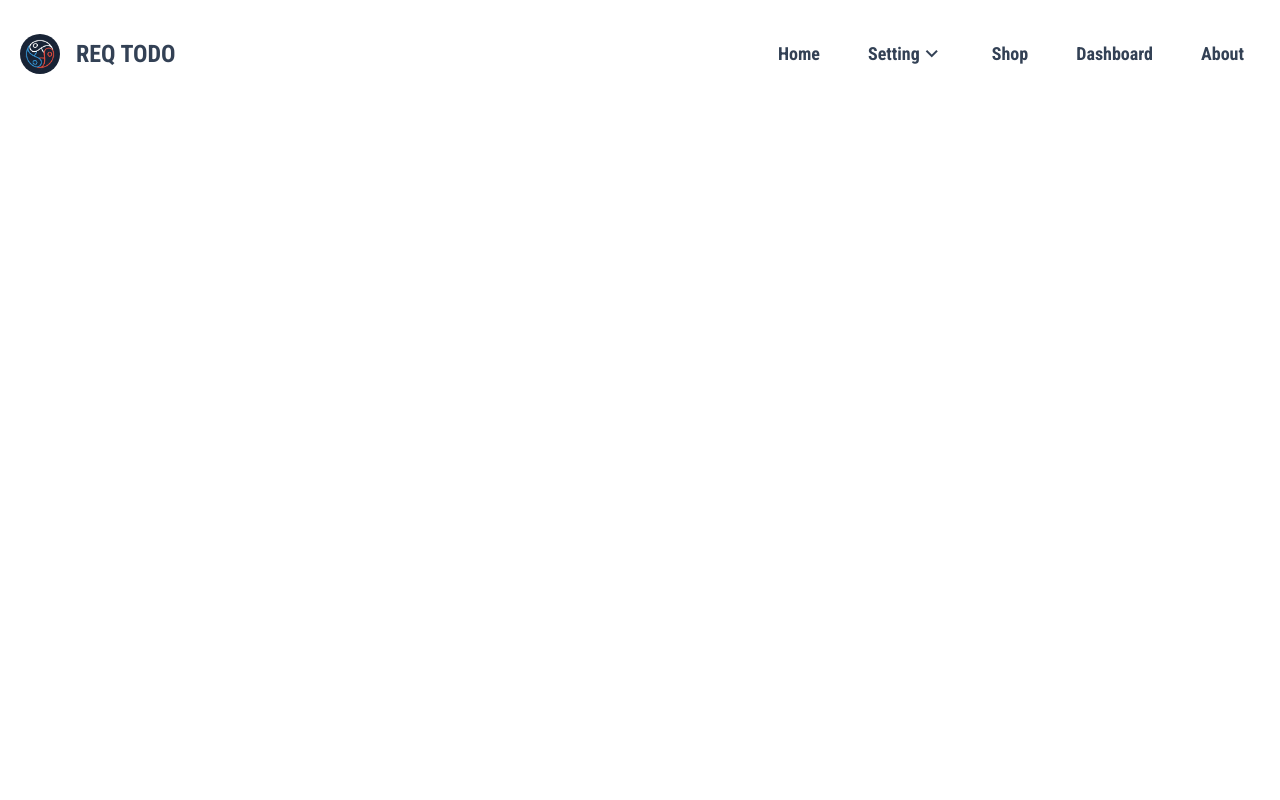
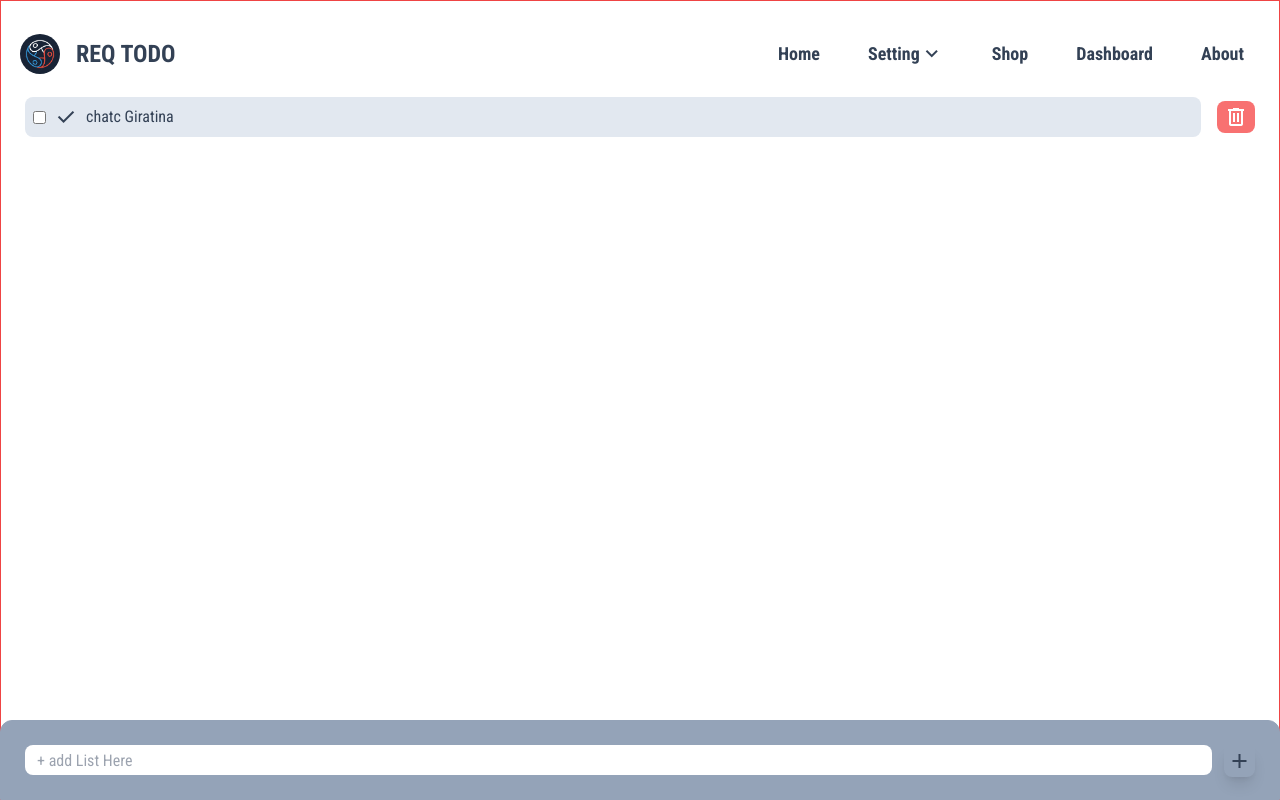
Before and after one commit to SigitAjiPB/Dropdown-Nav, a website: page public/index.html in a window 1280 px wide. Drawn offline with nearby package versions, Linux system fonts and the light colour scheme.

Commit message:
menambahkan bar input, dan list colom pada container

```diff
--- a/public/index.html
+++ b/public/index.html
@@ -7,15 +7,17 @@
     <link rel="preconnect" href="https://fonts.googleapis.com">
     <link rel="preconnect" href="https://fonts.gstatic.com" crossorigin>
     <link href="https://fonts.googleapis.com/css2?family=Roboto+Condensed:ital,wght@0,300;0,400;0,700;1,300;1,400;1,700&display=swap" rel="stylesheet">
+    <link rel="stylesheet" href="https://fonts.googleapis.com/css2?family=Material+Symbols+Outlined:opsz,wght,FILL,GRAD@20..48,100..700,0..1,-50..200" />
     <link rel="stylesheet" href="./css/style.css">
     <link rel="stylesheet" href="https://fonts.googleapis.com/css2?family=Material+Symbols+Outlined:opsz,wght,FILL,GRAD@24,400,0,0" />
     <title>Dropdown Nav</title>
 </head>
 
-<body class="text-slate-700 font-RobotoCondensed">
+<body class="text-slate-700 font-RobotoCondensed h-screen">
 
-    <nav class="nav">
-        <div class="max-w-screen-2xl flex justify-between px-5 py-6 flex-wrap">
+    <section class="container flex flex-col border border-red-500 h-full">
+        <nav class="nav relative">
+            <div class="max-w-screen-2xl flex justify-between px-5 py-6 flex-wrap fixed right-0 top-0 left-0 z-10">
                 <a class="flex justify-between items-center gap-2 md:gap-4" href="#">
                     <img class="h-10 rounded-full" src="../img/yinyang.png" alt="">
                     <span class="font-bold text-2xl">REQ TODO</span>
@@ -35,7 +37,7 @@
                                 keyboard_arrow_down
                             </span>
                         </button>
-                    <div id="dropdownMenu" class="absolute z-20 w-44 hidden divide-y divide-gray-400 rounded-lg overflow-hidden ">
+                        <div id="dropdownMenu" class="absolute z-20 w-44 hidden divide-y divide-gray-400 rounded-lg overflow-hidden">
                             <ul class="flex flex-col justify-center">
                                 <li><a class="py-1 px-4 hover:bg-slate-200 bg-slate-300 block " href="#">Volume</a></li>
                                 <li><a class="py-1 px-4 hover:bg-slate-200 bg-slate-300 block " href="#">Graphic</a></li>
@@ -52,14 +54,28 @@
             </div>
         </nav>
 
-    <main>
-        <section class="mainWrapper">
-            <div>
-
+        <main class="mt-20 px-6 py-4 relative z-0">
+            <section class="listWrapper flex justify-between items-center gap-4">
+                <div class="bg-slate-200 flex w-full rounded-lg p-2 gap-2 items-center justify-between">
+                    <input type="checkbox" class="flex items-center justify-center bg-transparent"><span class="material-symbols-outlined">
+                        done</span></input>
+                    <p class="max-w-none w-full">chatc Giratina</p>
                 </div>
+                <button class="bg-red-400 text-white flex items-center justify-center rounded-lg h-8 w-10 hover:bg-red-500"><span class="material-symbols-outlined">
+                    delete
+                    </span></button>
             </section>
 
         </main>
+
+        <section class="absolute bottom-0 right-0 left-0">
+            <form class=" flex bg-slate-400 p-6 rounded-t-xl gap-3 h-20 border border-slate-400" >
+                <input class="bg-white outline-none ring-0 border-none px-3 py-2 w-full h-full rounded-lg" type="text" placeholder="+ add List Here">
+                <button class="w-8 h-8 shadow-lg flex justify-center items-center rounded-lg hover:bg-slate-500 hover:text-white"><span class="material-symbols-outlined">add</span></button>
+
+            </form>
+        </section>
+    </section>
 
 
 
```
Also changed, not shown: public/css/style.css. Lines whose indentation alone changed are shown as unchanged.
